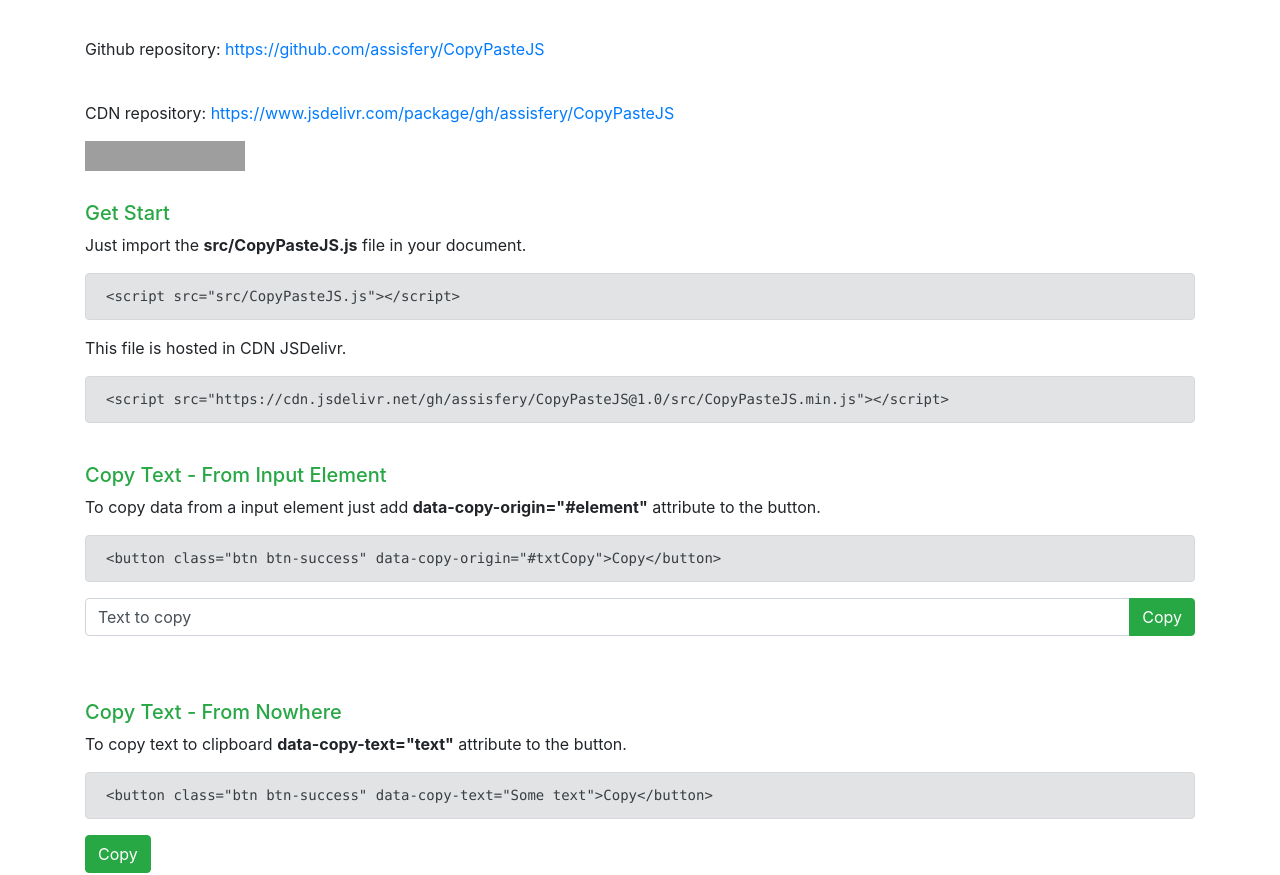
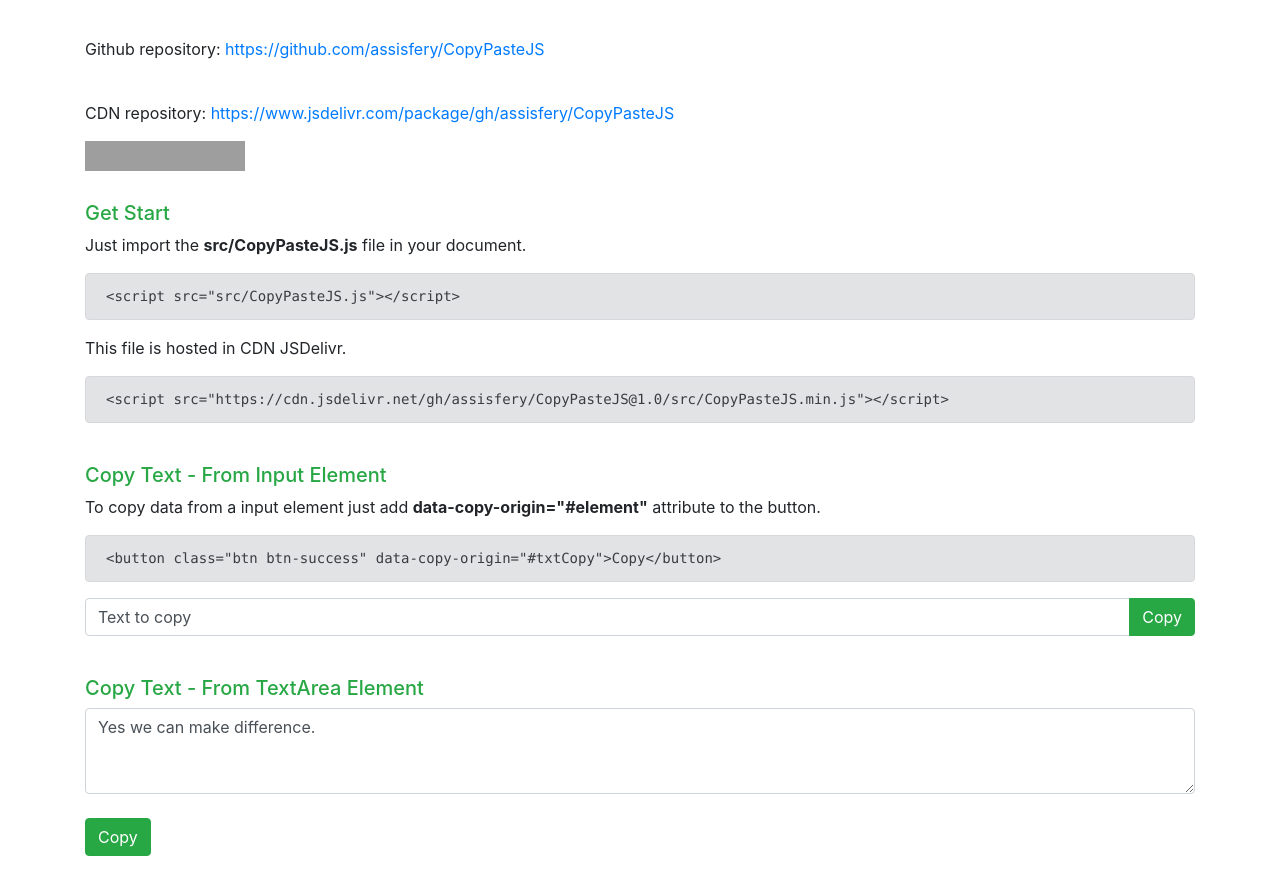
Before and after one commit to assisfery/CopyPasteJS, a plain HTML site: page index.html in a window 1280 px wide. Shown: the part 93-968 px from the top of the page. Drawn offline with nearby package versions, Linux system fonts and the light colour scheme; grey boxes are pictures that could not be loaded.

Commit message:
Copy from textarea

```diff
--- a/index.html
+++ b/index.html
@@ -53,6 +53,14 @@
 				<button class="btn btn-success" data-copy-origin="#txtCopy">Copy</button>
 			</div>
 		</div>
+
+		<br>
+
+		<h5 class="text-success">Copy Text - From TextArea Element</h5>
+
+		<textarea id="txtArea" rows="3" class="form-control">Yes we can make difference.</textarea>
+		<br>
+		<button class="btn btn-success" data-copy-origin="#txtArea">Copy</button>
 
 		<br><br>
 
```
